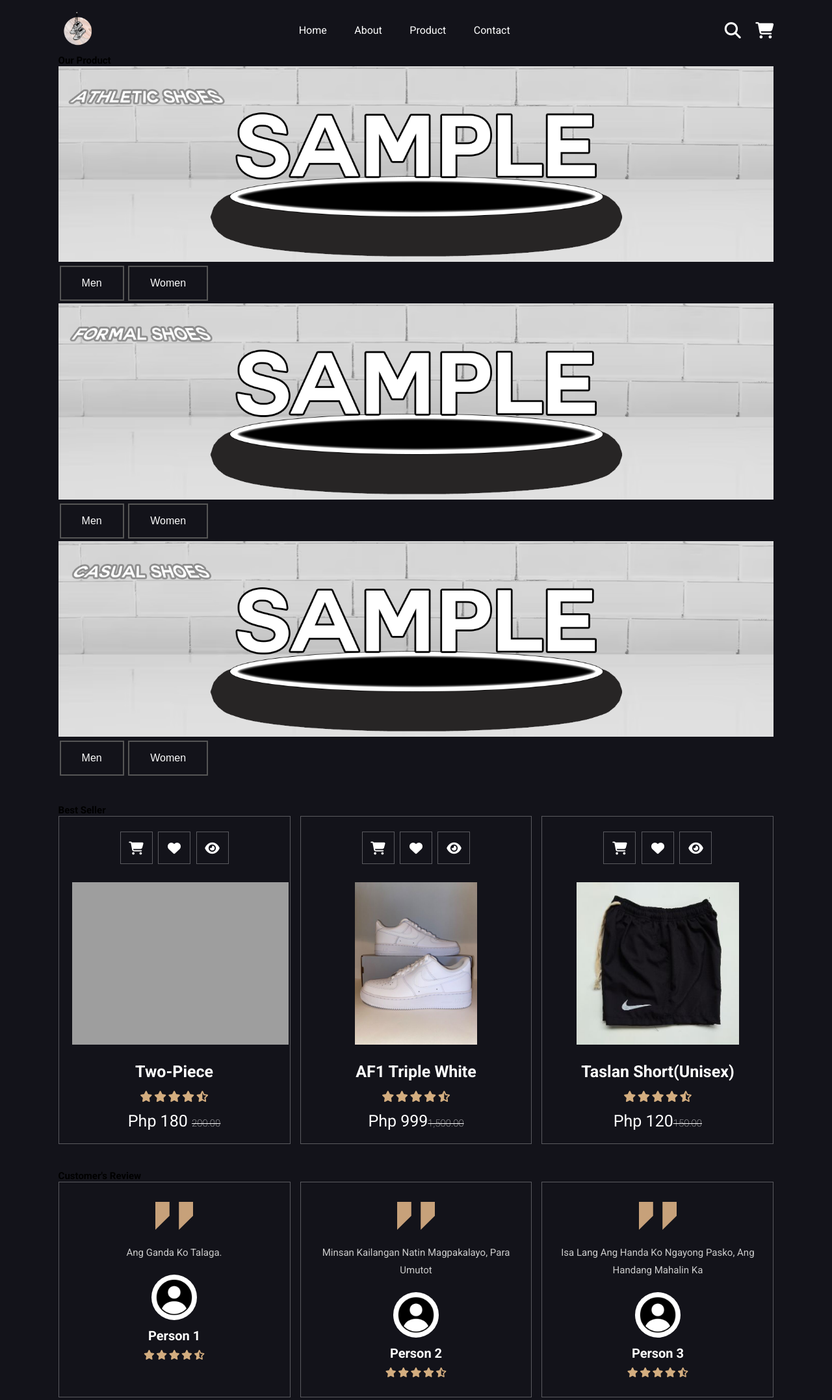
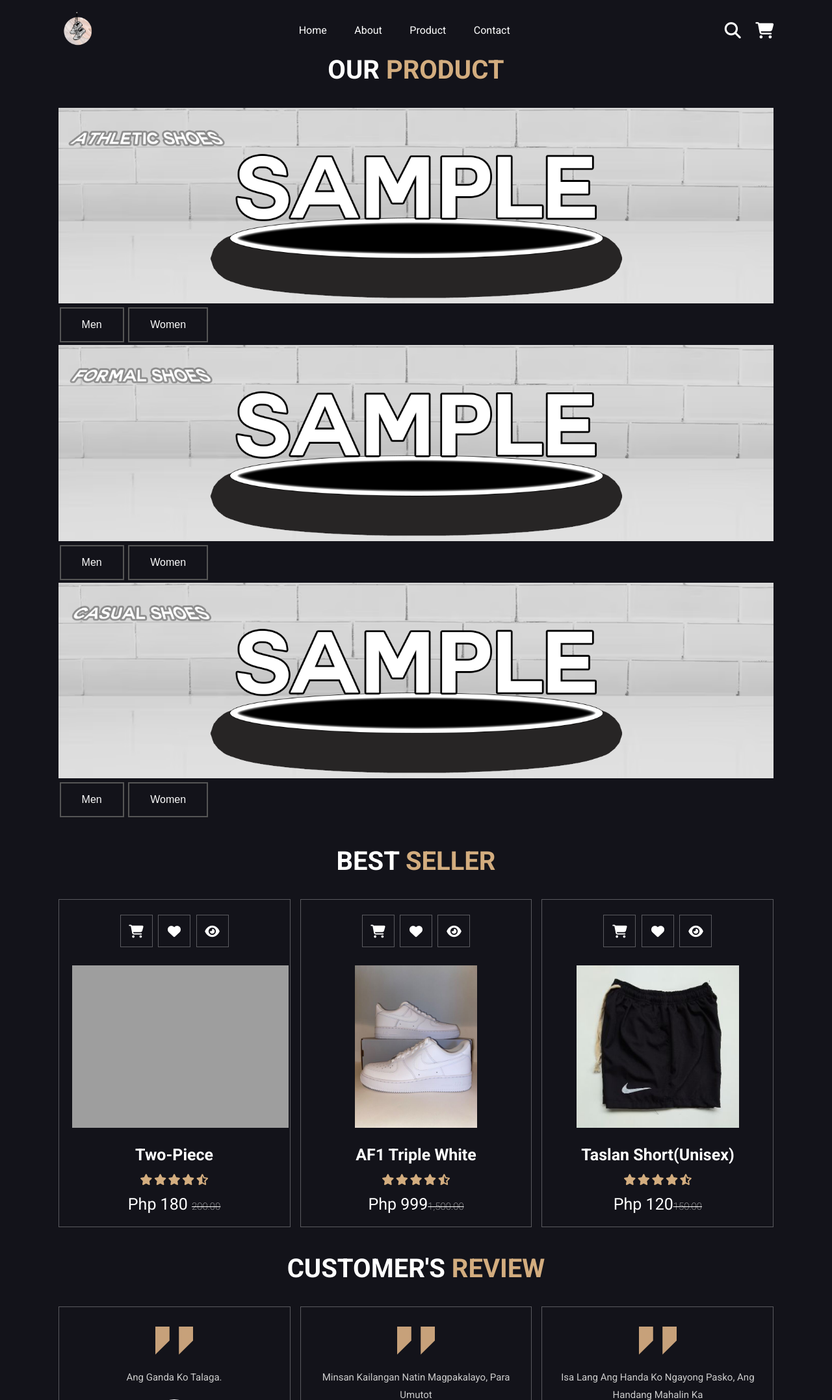
Before and after one commit to Airtrickster/shoebox-onyourfeet, a PHP site: page /product.html in a window 1280 px wide. Shown: the top 2155 px of the page at 65% size. Run offline with PHP 8.4, Linux system fonts and the light colour scheme; grey boxes are pictures that could not be loaded.

Commit message:
Fixed heading in css

```diff
--- a/css/style.css
+++ b/css/style.css
@@ -36,6 +36,19 @@ html{
 
 section{
     padding: 2rem 7%;
+}
+
+.heading{
+    text-align: center;
+    color:#fff;
+    text-transform: uppercase;
+    padding-bottom: 3.5rem;
+    font-size: 4rem;
+}
+
+.heading span{
+    color:var(--main-color);
+    text-transform: uppercase;
 }
 
 .btn{
```
